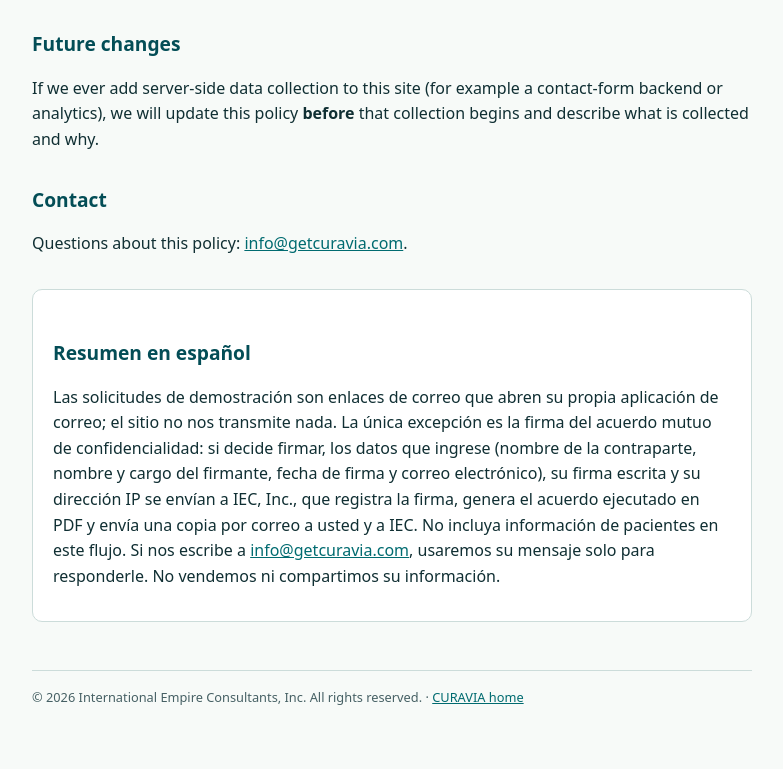
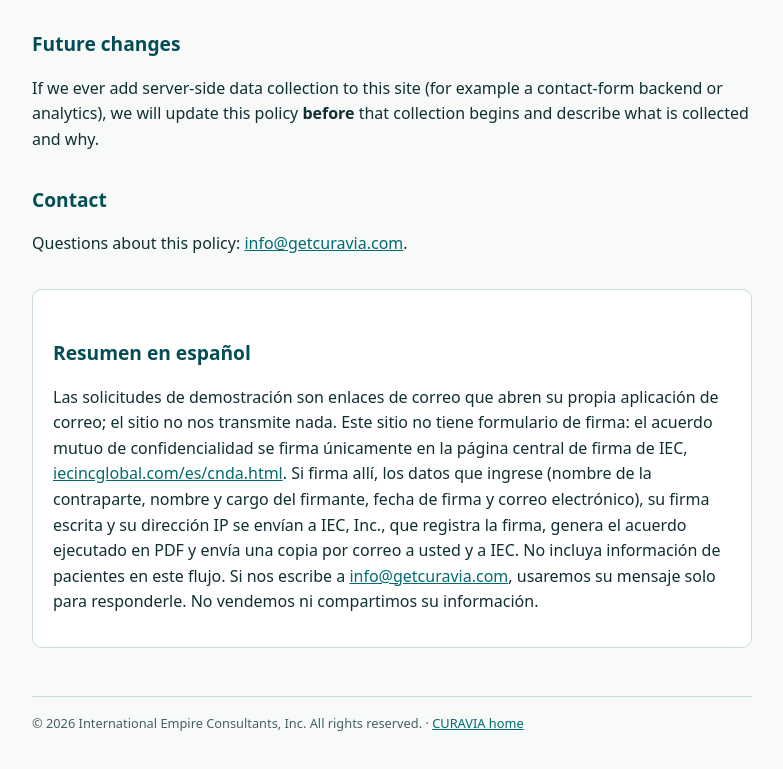
Before and after one commit to DrMorgan73/getcuravia-site, a plain HTML site: page privacy.html in a window 1280 px wide. Shown: the part 950-1719 px from the top of the page, without its empty margins (248-1031 px from the left). Drawn offline with Linux system fonts and the light colour scheme.

Commit message:
Privacy page: align the Spanish summary with the central-NDA text (follows a470216)

```diff
--- a/privacy.html
+++ b/privacy.html
@@ -48,7 +48,7 @@
 
   <div class="es" lang="es">
     <h2>Resumen en español</h2>
-    <p>Las solicitudes de demostración son enlaces de correo que abren su propia aplicación de correo; el sitio no nos transmite nada. La única excepción es la firma del acuerdo mutuo de confidencialidad: si decide firmar, los datos que ingrese (nombre de la contraparte, nombre y cargo del firmante, fecha de firma y correo electrónico), su firma escrita y su dirección IP se envían a IEC, Inc., que registra la firma, genera el acuerdo ejecutado en PDF y envía una copia por correo a usted y a IEC. No incluya información de pacientes en este flujo. Si nos escribe a <a href="mailto:info@getcuravia.com">info@getcuravia.com</a>, usaremos su mensaje solo para responderle. No vendemos ni compartimos su información.</p>
+    <p>Las solicitudes de demostración son enlaces de correo que abren su propia aplicación de correo; el sitio no nos transmite nada. Este sitio no tiene formulario de firma: el acuerdo mutuo de confidencialidad se firma únicamente en la página central de firma de IEC, <a href="https://iecincglobal.com/es/cnda.html">iecincglobal.com/es/cnda.html</a>. Si firma allí, los datos que ingrese (nombre de la contraparte, nombre y cargo del firmante, fecha de firma y correo electrónico), su firma escrita y su dirección IP se envían a IEC, Inc., que registra la firma, genera el acuerdo ejecutado en PDF y envía una copia por correo a usted y a IEC. No incluya información de pacientes en este flujo. Si nos escribe a <a href="mailto:info@getcuravia.com">info@getcuravia.com</a>, usaremos su mensaje solo para responderle. No vendemos ni compartimos su información.</p>
   </div>
 
   <footer>© 2026 International Empire Consultants, Inc. All rights reserved. · <a href="index.html">CURAVIA home</a></footer>
```
